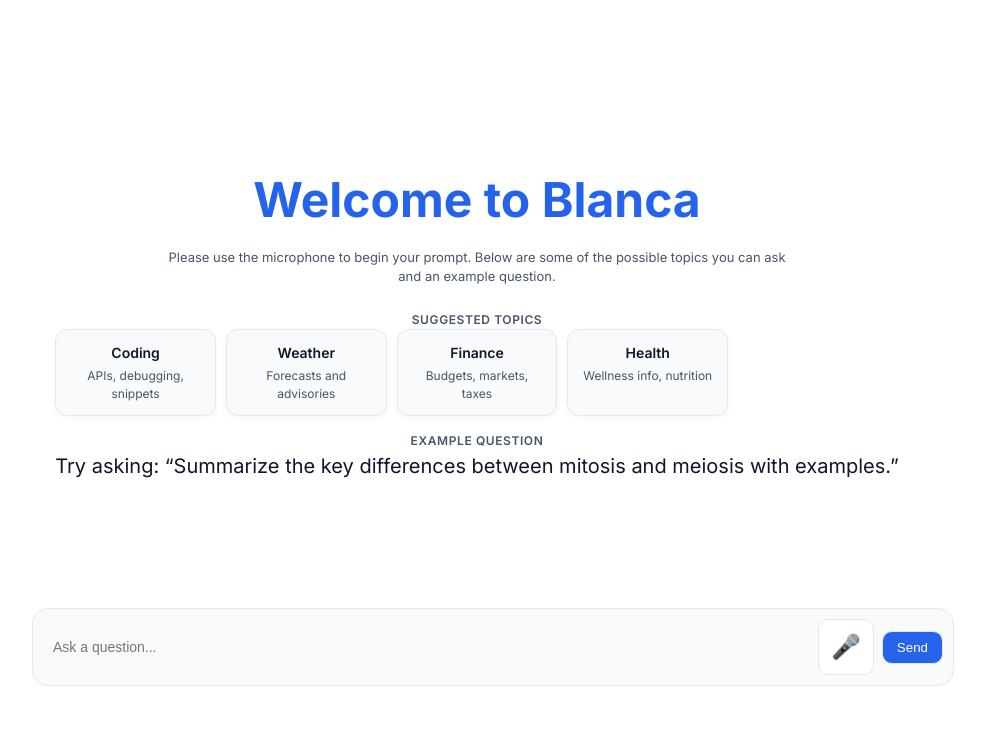
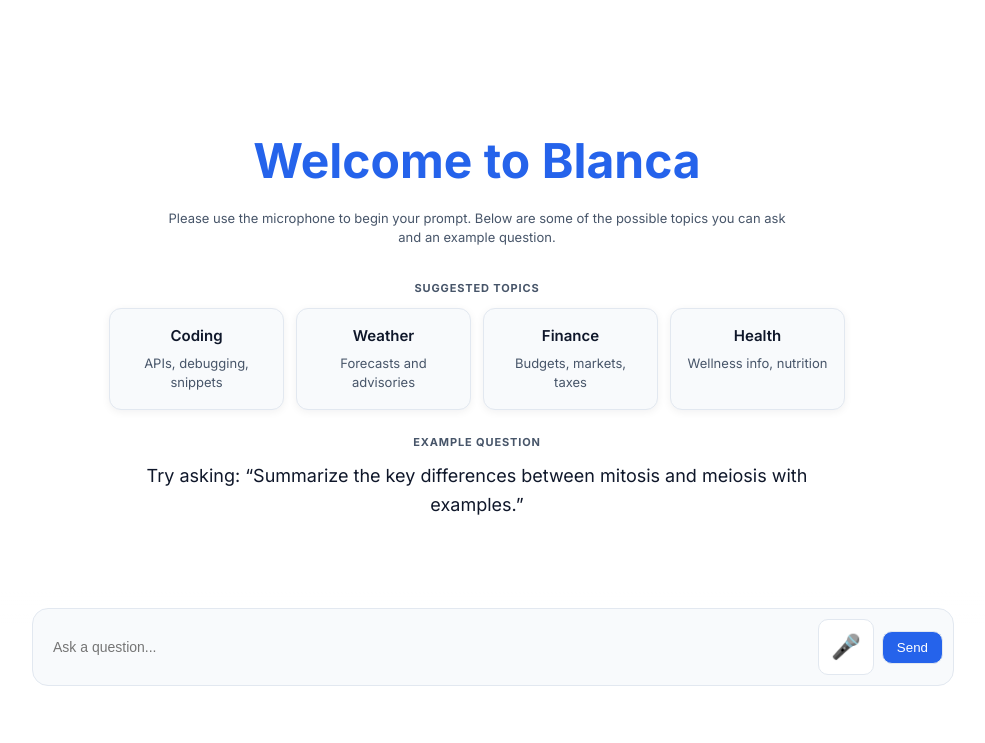
Before and after one commit to GottaGetPaid/BAIR-Project-Prototype, a Flask app: page / in a window 1280 px wide. Shown: the part 98-841 px from the top of the page, without its empty margins (163-1148 px from the left). Run offline with Flask 3, Linux system fonts and the light colour scheme; parts of the project's set-up code (start-up, migrations or seed data) failed here and were passed over.

Commit message:
Fix frontend UI

```diff
--- a/web/static/styles.css
+++ b/web/static/styles.css
@@ -253,36 +253,71 @@
 
 /* Start screen examples */
 .start-examples {
-    margin-top: 24px;
+    margin-top: 32px;
     display: flex;
     flex-direction: column;
-    gap: 16px;
-    align-items: stretch;
+    gap: 24px;
+    align-items: center;
+    max-width: 900px;
+    margin-left: auto;
+    margin-right: auto;
+    width: 92%;
+}
+.start-topics-section,
+.start-example-section {
+    width: 100%;
 }
 .start-section-title {
-    font-size: 12px;
+    font-size: 11px;
     text-transform: uppercase;
-    letter-spacing: 0.05em;
-    font-weight: 600;
+    letter-spacing: 0.08em;
+    font-weight: 700;
     color: var(--muted-text);
+    margin-bottom: 12px;
+    text-align: center;
 }
 .start-topics-grid {
     display: grid;
-    gap: 10px;
-    grid-template-columns: repeat(auto-fill, minmax(160px, 1fr));
+    gap: 12px;
+    grid-template-columns: repeat(4, 1fr);
+    max-width: 800px;
+    margin: 0 auto;
 }
 .start-topic-card {
     border: 1px solid var(--panel-border);
     border-radius: 12px;
     background: var(--panel-bg);
-    padding: 12px;
-    box-shadow: 0 2px 6px rgba(15, 23, 42, 0.04);
+    padding: 16px;
+    box-shadow: 0 2px 8px rgba(15, 23, 42, 0.06);
+    transition: all 0.2s ease;
+    text-align: center;
 }
-.start-topic-title { font-weight: 600; font-size: 14px; margin-bottom: 4px; color: var(--text); }
-.start-topic-desc { font-size: 12px; color: var(--muted-text); line-height: 1.5; }
+.start-topic-card:hover {
+    transform: translateY(-2px);
+    box-shadow: 0 4px 12px rgba(15, 23, 42, 0.1);
+}
+.start-topic-title {
+    font-weight: 600;
+    font-size: 15px;
+    margin-bottom: 6px;
+    color: var(--text);
+}
+.start-topic-desc {
+    font-size: 13px;
+    color: var(--muted-text);
+    line-height: 1.5;
+}
 
-/* Start screen sample prompt size */
-.sample-prompt-text { font-size: 20px; line-height: 1.6; text-align: center; color: var(--text); }
+/* Start screen sample prompt */
+.sample-prompt-text {
+    font-size: 18px;
+    line-height: 1.6;
+    text-align: center;
+    color: var(--text);
+    font-weight: 400;
+    max-width: 800px;
+    margin: 0 auto;
+}
 
 #start-mic-btn {
     width: 56px;
@@ -360,4 +395,24 @@
         width: 100%;
         cursor: row-resize;
     }
+
+    /* Stack topic cards on smaller screens */
+    .start-topics-grid {
+        grid-template-columns: repeat(2, 1fr);
+    }
 }
+
+@media (max-width: 480px) {
+    /* Single column on mobile */
+    .start-topics-grid {
+        grid-template-columns: 1fr;
+    }
+
+    .hero-tagline {
+        font-size: 14px;
+    }
+
+    .sample-prompt-text {
+        font-size: 16px;
+    }
+}
```
